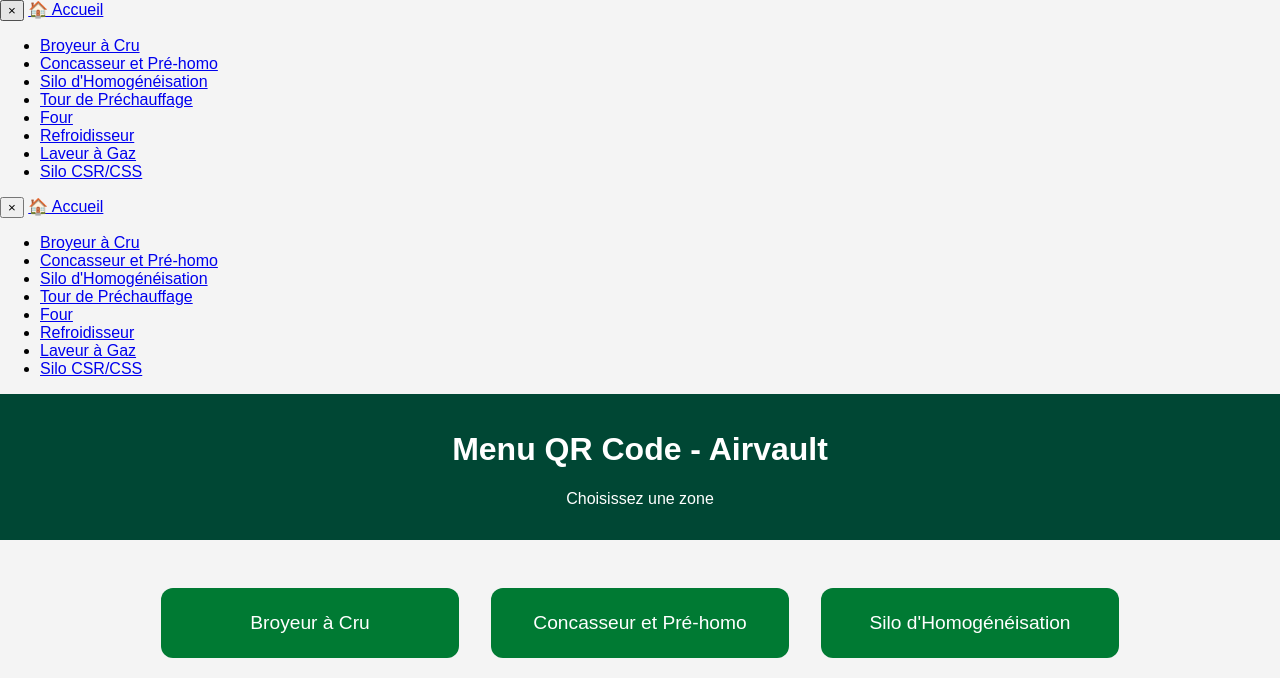
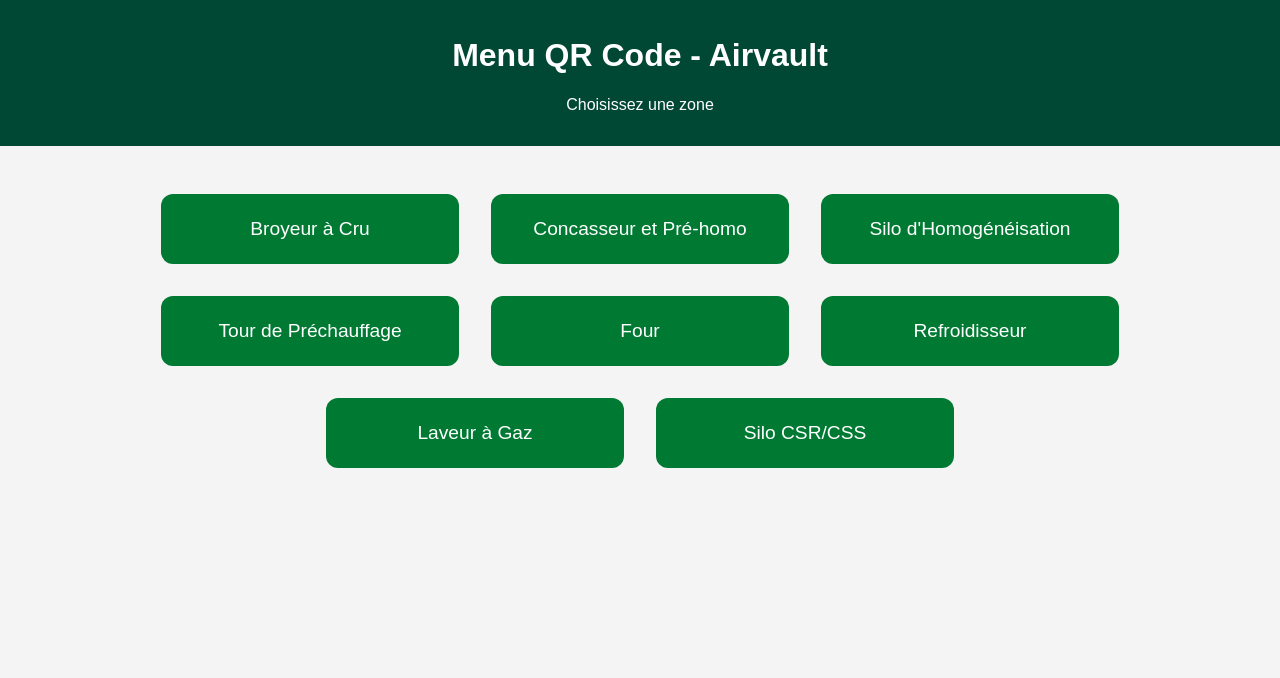
Before and after one commit to kburakci/Menu-QR-Code-Airvault, a plain HTML site: page index.html in a window 1280 px wide. Shown: the top 678 px of the page. Drawn offline with Linux system fonts and the light colour scheme.

Commit message:
Update index.html

```diff
--- a/index.html
+++ b/index.html
@@ -7,46 +7,6 @@
     <link rel="stylesheet" href="style.css">
 </head>
 <body>
-
-
-<div id="sidebar" class="sidebar">
-    <button class="closebtn" onclick="toggleSidebar()">×</button>
-    <a href="https://kburakci.github.io/Menu-QR-Code-Airvault/index.html">🏠 Accueil</a>
-    <ul>
-        <li><a href="https://kburakci.github.io/Menu-QR-Code-Airvault/broyeur-à-cru/index.html">Broyeur à Cru</a></li>
-<li><a href="https://kburakci.github.io/Menu-QR-Code-Airvault/concasseur-et-pré-homo/index.html">Concasseur et Pré-homo</a></li>
-<li><a href="https://kburakci.github.io/Menu-QR-Code-Airvault/silo-d'homogénéisation/index.html">Silo d'Homogénéisation</a></li>
-<li><a href="https://kburakci.github.io/Menu-QR-Code-Airvault/tour-de-préchauffage/index.html">Tour de Préchauffage</a></li>
-<li><a href="https://kburakci.github.io/Menu-QR-Code-Airvault/four/index.html">Four</a></li>
-<li><a href="https://kburakci.github.io/Menu-QR-Code-Airvault/refroidisseur/index.html">Refroidisseur</a></li>
-<li><a href="https://kburakci.github.io/Menu-QR-Code-Airvault/laveur-à-gaz/index.html">Laveur à Gaz</a></li>
-<li><a href="https://kburakci.github.io/Menu-QR-Code-Airvault/silo-csr-css/index.html">Silo CSR/CSS</a></li>
-    </ul>
-</div>
-
-<!DOCTYPE html>
-<html lang="fr">
-<head>
-    <meta charset="UTF-8">
-    <title>Menu QR Code - Accueil</title>
-    <link rel="stylesheet" href="style.css">
-</head>
-<body>
-
-<div id="sidebar" class="sidebar">
-    <button class="closebtn" onclick="toggleSidebar()">×</button>
-    <a href="https://kburakci.github.io/Menu-QR-Code-Airvault/index.html">🏠 Accueil</a>
-    <ul>
-        <li><a href="https://kburakci.github.io/Menu-QR-Code-Airvault/broyeur-à-cru/production.html">Broyeur à Cru</a></li>
-<li><a href="https://kburakci.github.io/Menu-QR-Code-Airvault/concasseur-et-pré-homo/production.html">Concasseur et Pré-homo</a></li>
-<li><a href="https://kburakci.github.io/Menu-QR-Code-Airvault/silo-d'homogénéisation/production.html">Silo d'Homogénéisation</a></li>
-<li><a href="https://kburakci.github.io/Menu-QR-Code-Airvault/tour-de-préchauffage/production.html">Tour de Préchauffage</a></li>
-<li><a href="https://kburakci.github.io/Menu-QR-Code-Airvault/four/production.html">Four</a></li>
-<li><a href="https://kburakci.github.io/Menu-QR-Code-Airvault/refroidisseur/production.html">Refroidisseur</a></li>
-<li><a href="https://kburakci.github.io/Menu-QR-Code-Airvault/laveur-à-gaz/production.html">Laveur à Gaz</a></li>
-<li><a href="https://kburakci.github.io/Menu-QR-Code-Airvault/silo-csr-css/production.html">Silo CSR/CSS</a></li>
-    </ul>
-</div>
 
     <div class="header">
         <h1>Menu QR Code - Airvault</h1>
```
